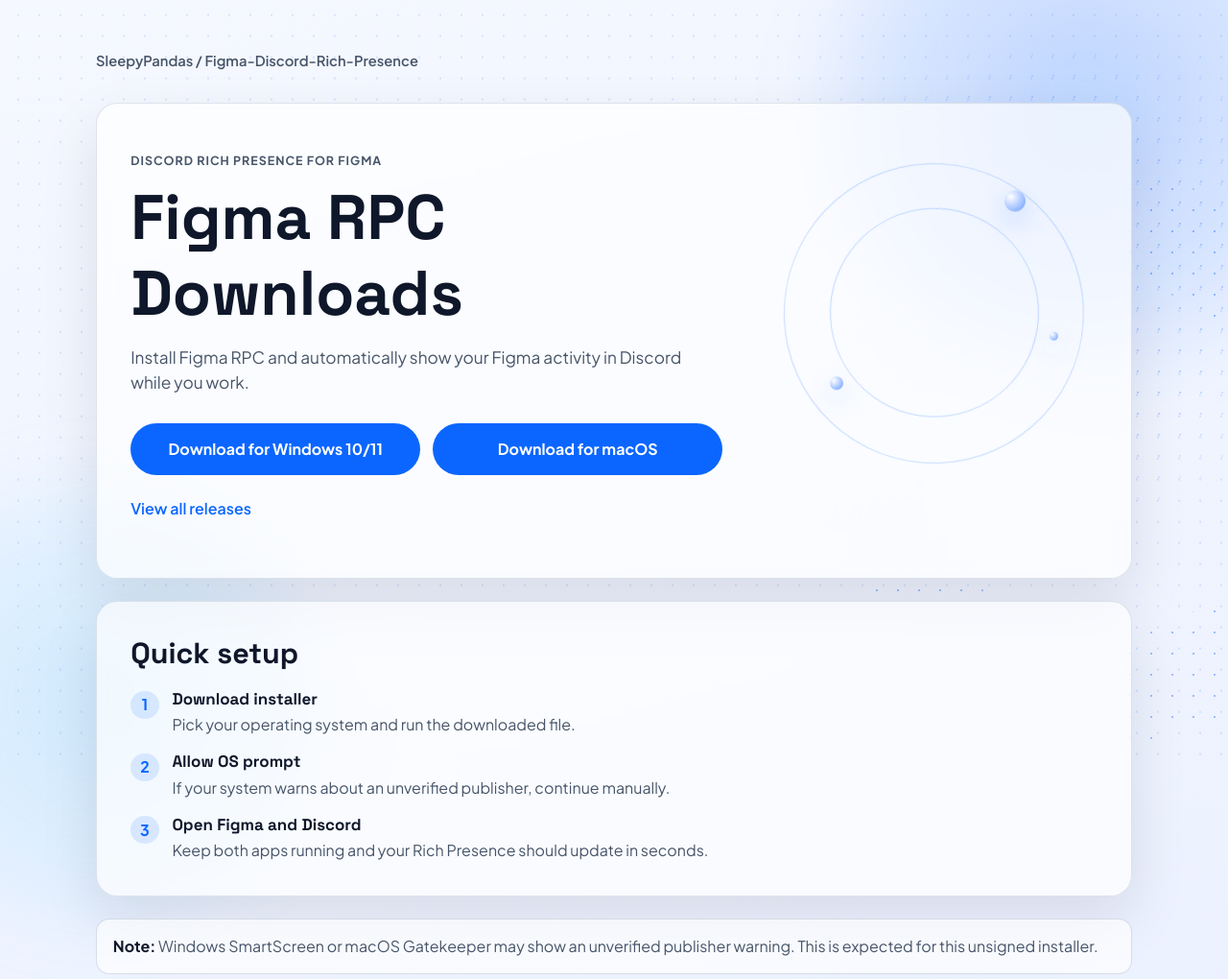
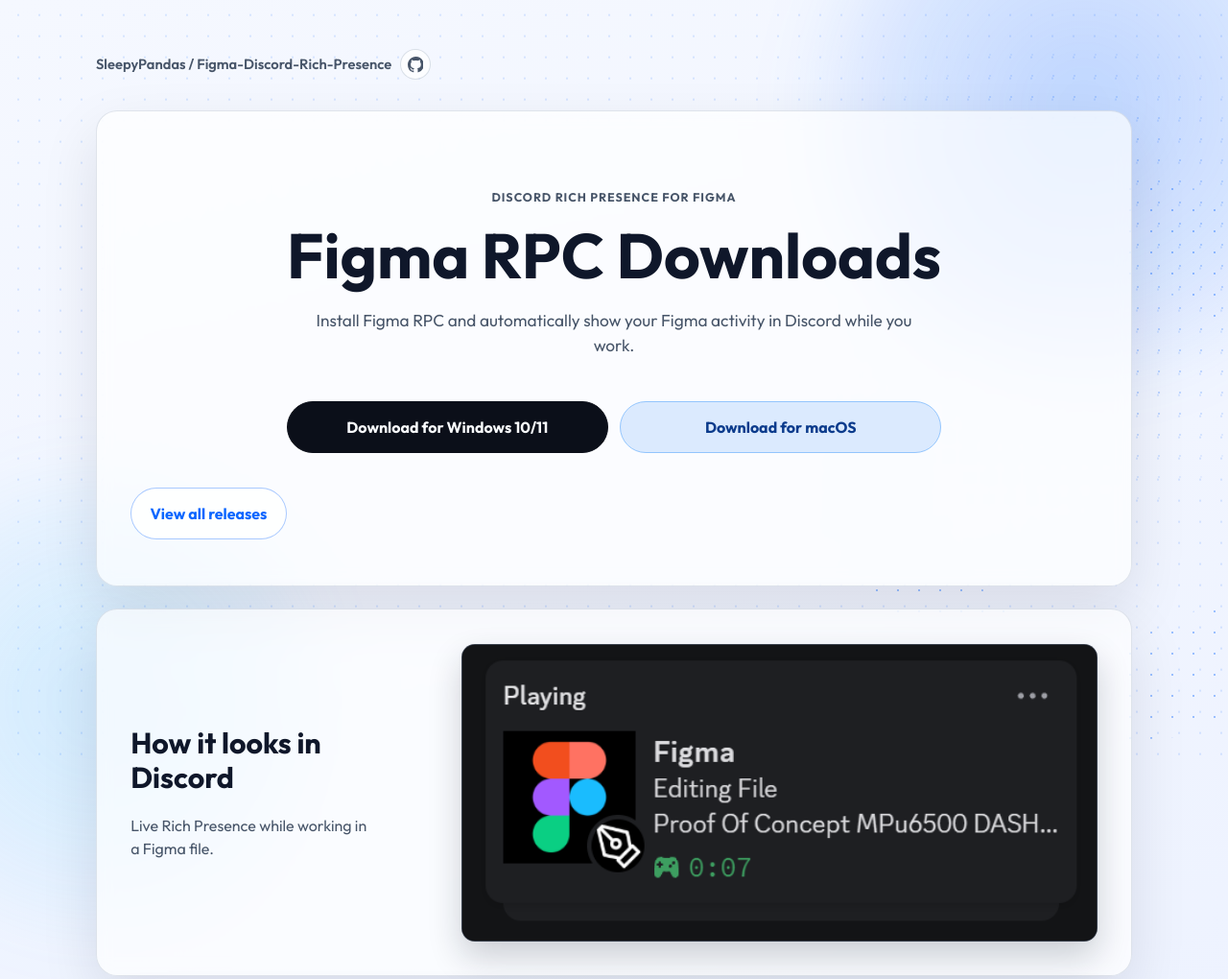
Before and after one commit to SleepyPandas/Figma-Discord-Rich-Presence, a plain HTML site: page docs/index.html in a window 1280 px wide. Shown: the top 1020 px of the page at 96% size. Drawn offline with Linux system fonts and the light colour scheme.

Commit message:
Fixed Broken Links Added Seperate Section for demo Added hire Res Image

```diff
--- a/docs/index.html
+++ b/docs/index.html
@@ -11,7 +11,7 @@
     <link rel="preconnect" href="https://fonts.googleapis.com">
     <link rel="preconnect" href="https://fonts.gstatic.com" crossorigin>
     <link
-      href="https://fonts.googleapis.com/css2?family=Plus+Jakarta+Sans:wght@400;500;600;700&family=Space+Grotesk:wght@500;600;700&display=swap"
+      href="https://fonts.googleapis.com/css2?family=Outfit:wght@400;500;600;700;800&display=swap"
       rel="stylesheet"
     >
     <link rel="stylesheet" href="styles.css">
@@ -26,6 +26,7 @@
     <div class="dot-arc" data-parallax data-depth="0.85" aria-hidden="true"></div>
 
     <header class="site-header container reveal" data-reveal>
+      <div class="header-brand">
         <a
           class="repo-label"
           href="https://github.com/SleepyPandas/Figma-Discord-Rich-Presence"
@@ -34,6 +35,21 @@
         >
           SleepyPandas / Figma-Discord-Rich-Presence
         </a>
+        <a
+          class="github-profile-link"
+          href="https://github.com/SleepyPandas"
+          target="_blank"
+          rel="noopener noreferrer"
+          aria-label="Visit SleepyPandas on GitHub"
+        >
+          <svg class="github-icon" viewBox="0 0 16 16" aria-hidden="true" focusable="false">
+            <path
+              fill="currentColor"
+              d="M8 0C3.58 0 0 3.58 0 8a8.01 8.01 0 0 0 5.47 7.59c.4.07.55-.17.55-.38 0-.19-.01-.82-.01-1.49-2.01.37-2.53-.49-2.69-.94-.09-.23-.48-.94-.82-1.13-.28-.15-.68-.52-.01-.53.63-.01 1.08.58 1.23.82.72 1.21 1.87.87 2.33.66.07-.52.28-.87.5-1.07-1.78-.2-3.64-.89-3.64-3.95 0-.87.31-1.59.82-2.15-.08-.2-.36-1.01.08-2.1 0 0 .67-.21 2.2.82a7.6 7.6 0 0 1 4 0c1.53-1.04 2.2-.82 2.2-.82.44 1.09.16 1.9.08 2.1.51.56.82 1.27.82 2.15 0 3.07-1.87 3.75-3.65 3.95.29.25.54.73.54 1.48 0 1.07-.01 1.93-.01 2.2 0 .21.15.46.55.38A8.01 8.01 0 0 0 16 8c0-4.42-3.58-8-8-8z"
+            ></path>
+          </svg>
+        </a>
+      </div>
     </header>
 
     <main id="main-content" class="container">
@@ -46,18 +62,19 @@
               Install Figma RPC and automatically show your Figma activity in Discord while you
               work.
             </p>
+            <div class="hero-actions">
               <div class="cta-row">
                 <a
-                class="button button-primary"
-                href="https://github.com/SleepyPandas/Figma-Discord-Rich-Presence/releases/latest/download/FigmaRPC-Windows-Installer.exe"
+                  class="button button-dark"
+                  href="https://github.com/SleepyPandas/Figma-Discord-Rich-Presence/releases/download/v1.0.0/FigmaRPC_Setup.exe"
                   target="_blank"
                   rel="noopener noreferrer"
                 >
                   Download for Windows 10/11
                 </a>
                 <a
-                class="button button-primary"
-                href="https://github.com/SleepyPandas/Figma-Discord-Rich-Presence/releases/latest/download/FigmaRPC-MacOs-Installer.pkg"
+                  class="button button-light"
+                  href="https://github.com/SleepyPandas/Figma-Discord-Rich-Presence/releases/download/v1.0.0/FigmaRPC_Installer.pkg"
                   target="_blank"
                   rel="noopener noreferrer"
                 >
@@ -65,21 +82,35 @@
                 </a>
               </div>
             </div>
-          <div class="hero-visual" aria-hidden="true">
-            <div class="orbit orbit-one"></div>
-            <div class="orbit orbit-two"></div>
-            <div class="orb orb-one"></div>
-            <div class="orb orb-two"></div>
-            <div class="orb orb-three"></div>
-          </div>
           </div>
           <a
-          class="text-link"
+            class="button button-ghost hero-releases-link"
             href="https://github.com/SleepyPandas/Figma-Discord-Rich-Presence/releases"
             target="_blank"
             rel="noopener noreferrer"
           >
             View all releases
+          </a>
+        </div>
+      </section>
+
+      <section class="card preview-card reveal" data-reveal aria-labelledby="preview-title">
+        <div class="preview-copy">
+          <h2 id="preview-title">How it looks in Discord</h2>
+          <p>Live Rich Presence while working in a Figma file.</p>
+        </div>
+        <a
+          class="preview-media"
+          href="./4k.png"
+          target="_blank"
+          rel="noopener noreferrer"
+          aria-label="Open full preview image"
+        >
+          <img
+            src="./4k.png"
+            alt="High-resolution preview of Figma Discord Rich Presence while working in a file"
+            loading="lazy"
+          >
         </a>
       </section>
 
--- a/docs/styles.css
+++ b/docs/styles.css
@@ -25,7 +25,7 @@
 body {
   margin: 0;
   min-height: 100vh;
-  font-family: "Plus Jakarta Sans", "Segoe UI", Tahoma, sans-serif;
+  font-family: "Outfit", "Segoe UI", Tahoma, sans-serif;
   color: var(--text-primary);
   background: linear-gradient(165deg, var(--bg-top) 0%, var(--bg-bottom) 100%);
   line-height: 1.5;
@@ -115,6 +115,12 @@
   margin-bottom: clamp(1.25rem, 3vw, 2rem);
 }
 
+.header-brand {
+  display: inline-flex;
+  align-items: center;
+  gap: 0.55rem;
+}
+
 #main-content {
   display: grid;
   gap: clamp(1rem, 2vw, 1.45rem);
@@ -131,6 +137,32 @@
 
 .repo-label:hover {
   color: var(--text-primary);
+}
+
+.github-profile-link {
+  width: 2rem;
+  height: 2rem;
+  display: inline-flex;
+  align-items: center;
+  justify-content: center;
+  border-radius: 999px;
+  color: var(--text-secondary);
+  text-decoration: none;
+  border: 1px solid rgba(148, 163, 184, 0.34);
+  background: rgba(255, 255, 255, 0.74);
+  transition: color 160ms ease, border-color 160ms ease, background-color 160ms ease, transform 160ms ease;
+}
+
+.github-profile-link:hover {
+  color: var(--text-primary);
+  border-color: rgba(11, 102, 255, 0.4);
+  background: rgba(255, 255, 255, 0.95);
+  transform: translateY(-1px);
+}
+
+.github-icon {
+  width: 1.05rem;
+  height: 1.05rem;
 }
 
 .card {
@@ -156,70 +188,24 @@
 }
 
 .hero-grid {
-  display: grid;
-  grid-template-columns: minmax(0, 1fr) minmax(250px, 34%);
+  min-height: 100%;
+  display: flex;
+  flex-direction: column;
   align-items: center;
-  gap: clamp(1rem, 4vw, 3rem);
+  justify-content: center;
+  gap: clamp(1.1rem, 2.2vw, 1.7rem);
+  position: relative;
+  text-align: center;
+  padding-bottom: clamp(2.8rem, 5vw, 3.6rem);
 }
 
 .hero-content {
-  max-width: 700px;
+  max-width: 760px;
 }
 
-.hero-visual {
-  position: relative;
-  width: min(100%, 340px);
-  aspect-ratio: 1;
-  justify-self: end;
-}
-
-.orbit,
-.orb {
-  position: absolute;
-  border-radius: 999px;
-}
-
-.orbit {
-  border: 1px solid rgba(11, 102, 255, 0.24);
-}
-
-.orbit-one {
-  inset: 4%;
-  animation: spinSlow 30s linear infinite;
-}
-
-.orbit-two {
-  inset: 18%;
-  animation: spinSlow 22s linear infinite reverse;
-}
-
-.orb {
-  background: radial-gradient(circle at 30% 30%, #ffffff, #8fb6ff 72%);
-  box-shadow: 0 10px 28px rgba(11, 102, 255, 0.22);
-  animation: bob 7s ease-in-out infinite;
-}
-
-.orb-one {
-  width: 22px;
-  height: 22px;
-  top: 14%;
-  right: 22%;
-}
-
-.orb-two {
-  width: 14px;
-  height: 14px;
-  bottom: 24%;
-  left: 18%;
-  animation-delay: 1.1s;
-}
-
-.orb-three {
-  width: 9px;
-  height: 9px;
-  top: 58%;
-  right: 12%;
-  animation-delay: 0.45s;
+.hero-actions {
+  margin-top: clamp(2rem, 4.2vw, 2.8rem);
+  width: min(100%, 760px);
 }
 
 .eyebrow {
@@ -235,13 +221,14 @@
 h2,
 h3 {
   margin: 0;
-  font-family: "Space Grotesk", "Segoe UI", Tahoma, sans-serif;
+  font-family: "Outfit", "Segoe UI", Tahoma, sans-serif;
   line-height: 1.2;
 }
 
 h1 {
   font-size: clamp(2.2rem, 6vw, 4.1rem);
   margin-bottom: 0.95rem;
+  margin-inline: auto;
   max-width: 18ch;
 }
 
@@ -262,11 +249,12 @@
 
 .hero-copy {
   max-width: 55ch;
+  margin-inline: auto;
   font-size: 1.08rem;
 }
 
 .cta-row {
-  margin-top: 1.8rem;
+  margin-top: 0;
   display: grid;
   grid-template-columns: repeat(2, minmax(0, 1fr));
   gap: 0.8rem;
@@ -295,6 +283,31 @@
   transform: translateY(-1px);
 }
 
+.button-dark {
+  color: #f8fafc;
+  background: #0b0f19;
+  border-color: #0b0f19;
+}
+
+.button-dark:hover {
+  background: #171d2b;
+  border-color: #171d2b;
+  transform: translateY(-1px);
+}
+
+.button-light {
+  color: #0b3b8c;
+  background: #dbeafe;
+  border-color: #93c5fd;
+}
+
+.button-light:hover {
+  color: #0a3278;
+  background: #bfdbfe;
+  border-color: #60a5fa;
+  transform: translateY(-1px);
+}
+
 .button-ghost {
   color: var(--accent);
   border-color: rgba(11, 102, 255, 0.35);
@@ -317,6 +330,42 @@
 
 .text-link:hover {
   text-decoration: underline;
+}
+
+.hero-releases-link {
+  position: absolute;
+  left: 0;
+  bottom: 0;
+  margin-top: 0;
+}
+
+.preview-card {
+  display: grid;
+  grid-template-columns: minmax(230px, 0.36fr) minmax(0, 1fr);
+  align-items: center;
+  gap: clamp(1rem, 2.8vw, 2rem);
+}
+
+.preview-copy p {
+  margin-top: 0.55rem;
+}
+
+.preview-media {
+  display: block;
+  width: min(100%, 663px);
+  justify-self: end;
+  border-radius: 14px;
+  overflow: hidden;
+  border: 1px solid rgba(148, 163, 184, 0.36);
+  background: #05070e;
+  text-decoration: none;
+  box-shadow: 0 16px 35px rgba(15, 23, 42, 0.2);
+}
+
+.preview-media img {
+  width: 100%;
+  height: auto;
+  display: block;
 }
 
 .steps-list {
@@ -444,33 +493,14 @@
   }
 }
 
-@keyframes spinSlow {
-  from {
-    transform: rotate(0deg);
-  }
-  to {
-    transform: rotate(360deg);
-  }
-}
-
-@keyframes bob {
-  0%,
-  100% {
-    transform: translateY(0);
-  }
-  50% {
-    transform: translateY(-9px);
-  }
-}
-
 @media (max-width: 900px) {
-  .hero-grid {
+  .preview-card {
     grid-template-columns: 1fr;
   }
 
-  .hero-visual {
+  .preview-media {
     justify-self: start;
-    width: min(56vw, 290px);
+    width: min(100%, 663px);
   }
 
   .dot-arc {
@@ -491,6 +521,27 @@
 
   .hero {
     min-height: 0;
+  }
+
+  .hero-grid {
+    align-items: stretch;
+    text-align: left;
+    padding-bottom: 0;
+  }
+
+  .hero-content {
+    max-width: 100%;
+  }
+
+  h1,
+  .hero-copy {
+    margin-inline: 0;
+  }
+
+  .hero-releases-link {
+    position: static;
+    align-self: flex-start;
+    margin-top: 0.4rem;
   }
 
   .cta-row {
```
Also changed, not shown: docs/4k.png (added). Lines whose indentation alone changed are shown as unchanged.
